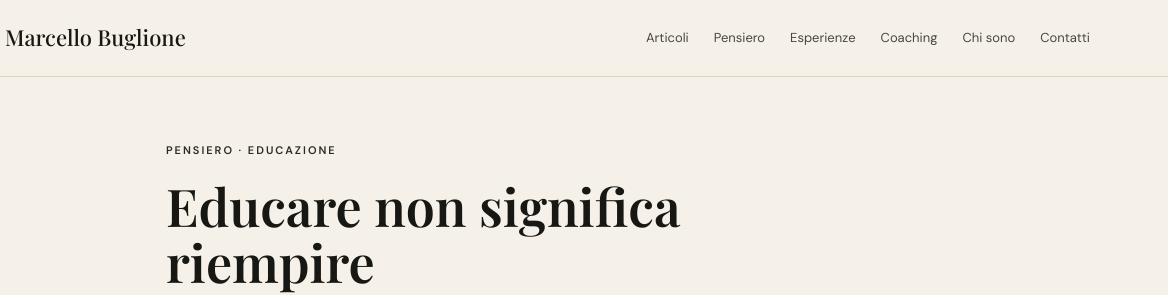
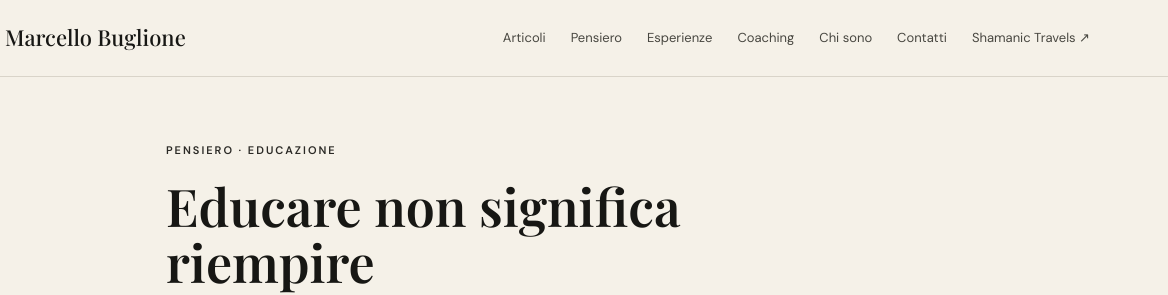
Before and after one commit to mncusco/Blog, a plain HTML site: page educazione.html in a window 1280 px wide. Shown: the top 295 px of the page, 112-1280 px from the left. Drawn offline with nearby package versions, Linux system fonts and the light colour scheme.

Commit message:
Align article page navs: add Shamanic Travels link with rel=noopener and consistent clean arrow glyph

```diff
--- a/educazione.html
+++ b/educazione.html
@@ -21,7 +21,7 @@ a.src{font-size:11px;vertical-align:super;color:var(--accent);margin-left:2px;fo
 @media(max-width:700px){.links{display:none}.menu{display:block}.footer{display:block}.footer div+div{margin-top:10px}}
 </style></head>
 <body>
-<header class="header"><nav class="nav"><a class="brand" href="index.html"><svg width="30" height="30" viewBox="0 0 100 100" aria-hidden="true" style="flex-shrink:0"><circle cx="50" cy="50" r="46" fill="none" stroke="#8b5d3b" stroke-width="2.5"/><g opacity="0.28"><text x="35" y="66" text-anchor="middle" font-family="&#39;Playfair Display&#39;,serif" font-size="48" font-weight="700" fill="#8b5d3b">N</text><text x="50" y="66" text-anchor="middle" font-family="&#39;Playfair Display&#39;,serif" font-size="48" font-weight="700" fill="#8b5d3b">L</text><text x="65" y="66" text-anchor="middle" font-family="&#39;Playfair Display&#39;,serif" font-size="48" font-weight="700" fill="#8b5d3b">P</text></g><text x="50" y="64" text-anchor="middle" font-family="&#39;Playfair Display&#39;,serif" font-size="36" font-weight="500" fill="#171714">MB</text></svg><span>Marcello Buglione</span></a><div class="links"><a href="index.html#articoli">Articoli</a><a href="index.html#pensiero">Pensiero</a><a href="index.html#esperienze">Esperienze</a><a href="coaching-one-to-one.html">Coaching</a><a href="index.html#chi-sono">Chi sono</a><a href="index.html#contatti">Contatti</a></div><button class="menu" aria-label="Menu">☰</button></nav></header>
+<header class="header"><nav class="nav"><a class="brand" href="index.html"><svg width="30" height="30" viewBox="0 0 100 100" aria-hidden="true" style="flex-shrink:0"><circle cx="50" cy="50" r="46" fill="none" stroke="#8b5d3b" stroke-width="2.5"/><g opacity="0.28"><text x="35" y="66" text-anchor="middle" font-family="&#39;Playfair Display&#39;,serif" font-size="48" font-weight="700" fill="#8b5d3b">N</text><text x="50" y="66" text-anchor="middle" font-family="&#39;Playfair Display&#39;,serif" font-size="48" font-weight="700" fill="#8b5d3b">L</text><text x="65" y="66" text-anchor="middle" font-family="&#39;Playfair Display&#39;,serif" font-size="48" font-weight="700" fill="#8b5d3b">P</text></g><text x="50" y="64" text-anchor="middle" font-family="&#39;Playfair Display&#39;,serif" font-size="36" font-weight="500" fill="#171714">MB</text></svg><span>Marcello Buglione</span></a><div class="links"><a href="index.html#articoli">Articoli</a><a href="index.html#pensiero">Pensiero</a><a href="index.html#esperienze">Esperienze</a><a href="coaching-one-to-one.html">Coaching</a><a href="index.html#chi-sono">Chi sono</a><a href="index.html#contatti">Contatti</a><a href="https://shamanictravels.com" target="_blank" rel="noopener">Shamanic Travels ↗</a></div><button class="menu" aria-label="Menu">☰</button></nav></header>
 <main class="article">
 <article>
 <p class="eyebrow">Pensiero · Educazione</p>
```
Also changed, not shown: articoli.html (+1 -1 lines), la-liberta-comincia-da-una-domanda.html (+1 -1 lines), prima-di-capire-laltro-ascoltalo.html (+1 -1 lines), repubblica-italiana-sec.html (+1 -1 lines).
